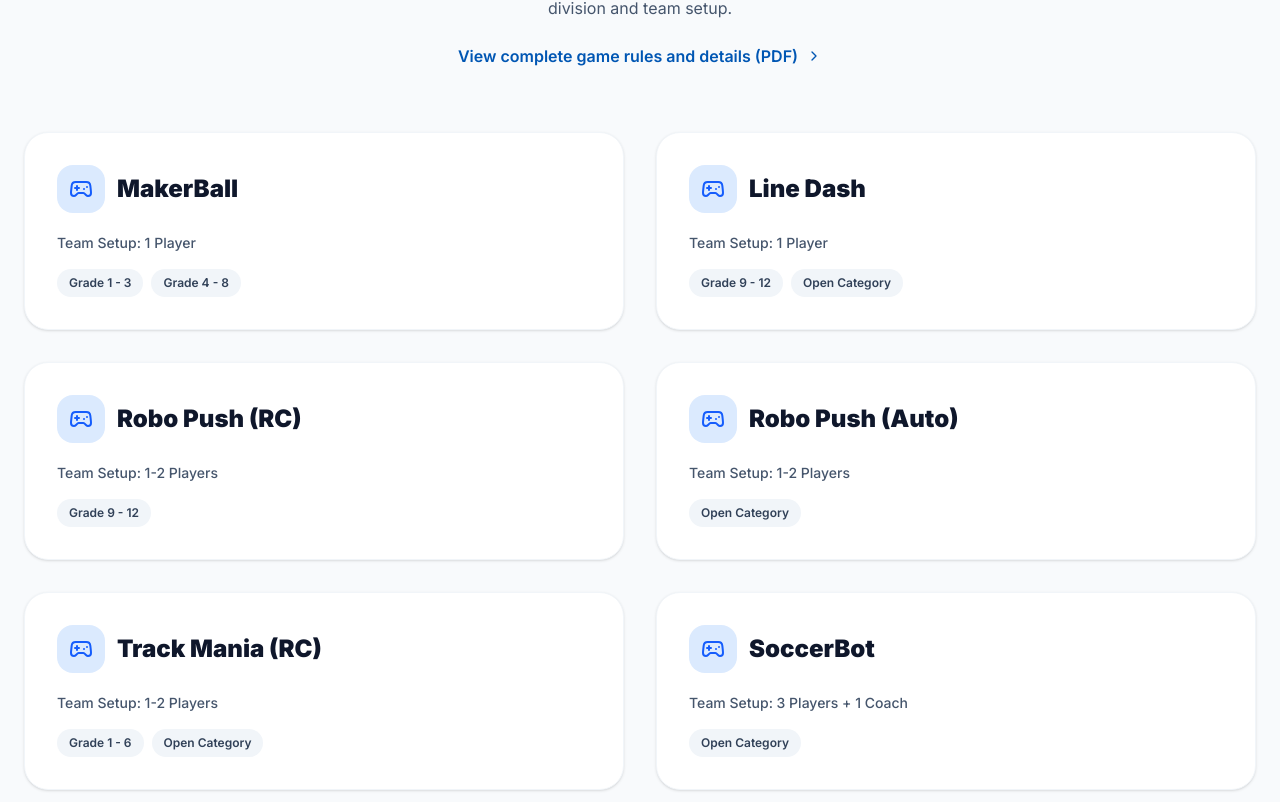
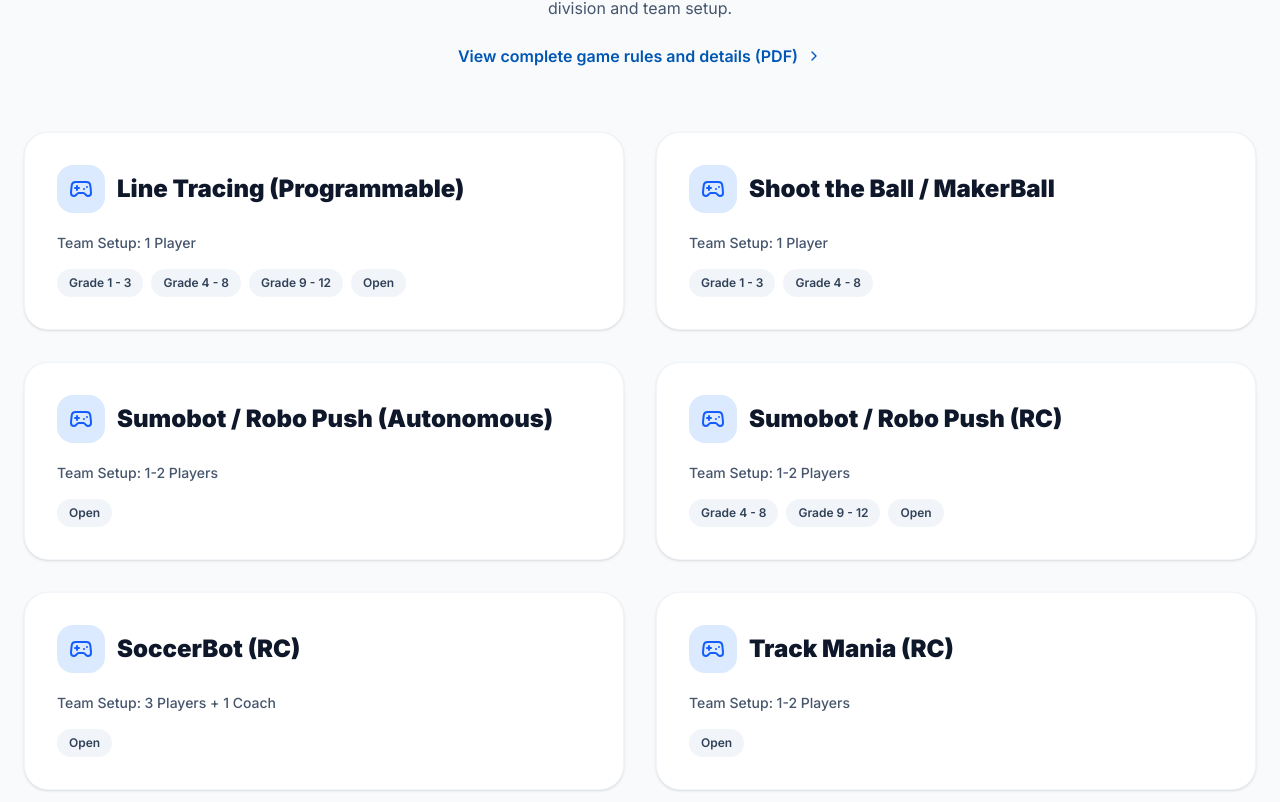
Before and after one commit to makerverse-ph/2026-robotics-festival, a React (Vite) app: page / in a window 1280 px wide. Shown: the part 3338-4140 px from the top of the page. Built offline with nearby package versions, Linux system fonts and the light colour scheme; a web font is replaced by a local one.

Commit message:
Align competition events with final Google Doc category matrix

```diff
--- a/src/App.tsx
+++ b/src/App.tsx
@@ -45,13 +45,13 @@ const REGISTRATION_URL = 'https://forms.gle/6W3upEFHpdKqzuJv6';
 const GAME_RULES_URL = '/game-rules-and-details.pdf';
 
 const GAME_EVENTS: GameEvent[] = [
-  { name: 'MakerBall', players: '1 Player', levels: ['Grade 1 - 3', 'Grade 4 - 8'] },
-  { name: 'Line Dash', players: '1 Player', levels: ['Grade 9 - 12', 'Open Category'] },
-  { name: 'Robo Push (RC)', players: '1-2 Players', levels: ['Grade 9 - 12'] },
-  { name: 'Robo Push (Auto)', players: '1-2 Players', levels: ['Open Category'] },
-  { name: 'Track Mania (RC)', players: '1-2 Players', levels: ['Grade 1 - 6', 'Open Category'] },
-  { name: 'SoccerBot', players: '3 Players + 1 Coach', levels: ['Open Category'] },
-  { name: 'Innovation', players: '1-3 Participants', levels: ['Grade 4 - 8', 'Grade 9 - 12', 'Open Category'] },
+  { name: 'Line Tracing (Programmable)', players: '1 Player', levels: ['Grade 1 - 3', 'Grade 4 - 8', 'Grade 9 - 12', 'Open'] },
+  { name: 'Shoot the Ball / MakerBall', players: '1 Player', levels: ['Grade 1 - 3', 'Grade 4 - 8'] },
+  { name: 'Sumobot / Robo Push (Autonomous)', players: '1-2 Players', levels: ['Open'] },
+  { name: 'Sumobot / Robo Push (RC)', players: '1-2 Players', levels: ['Grade 4 - 8', 'Grade 9 - 12', 'Open'] },
+  { name: 'SoccerBot (RC)', players: '3 Players + 1 Coach', levels: ['Open'] },
+  { name: 'Track Mania (RC)', players: '1-2 Players', levels: ['Open'] },
+  { name: 'Innovation / Future Makers', players: '1-3 Participants', levels: ['Grade 4 - 8', 'Grade 9 - 12', 'Open'] },
 ];
 
 // --- Components ---
```
